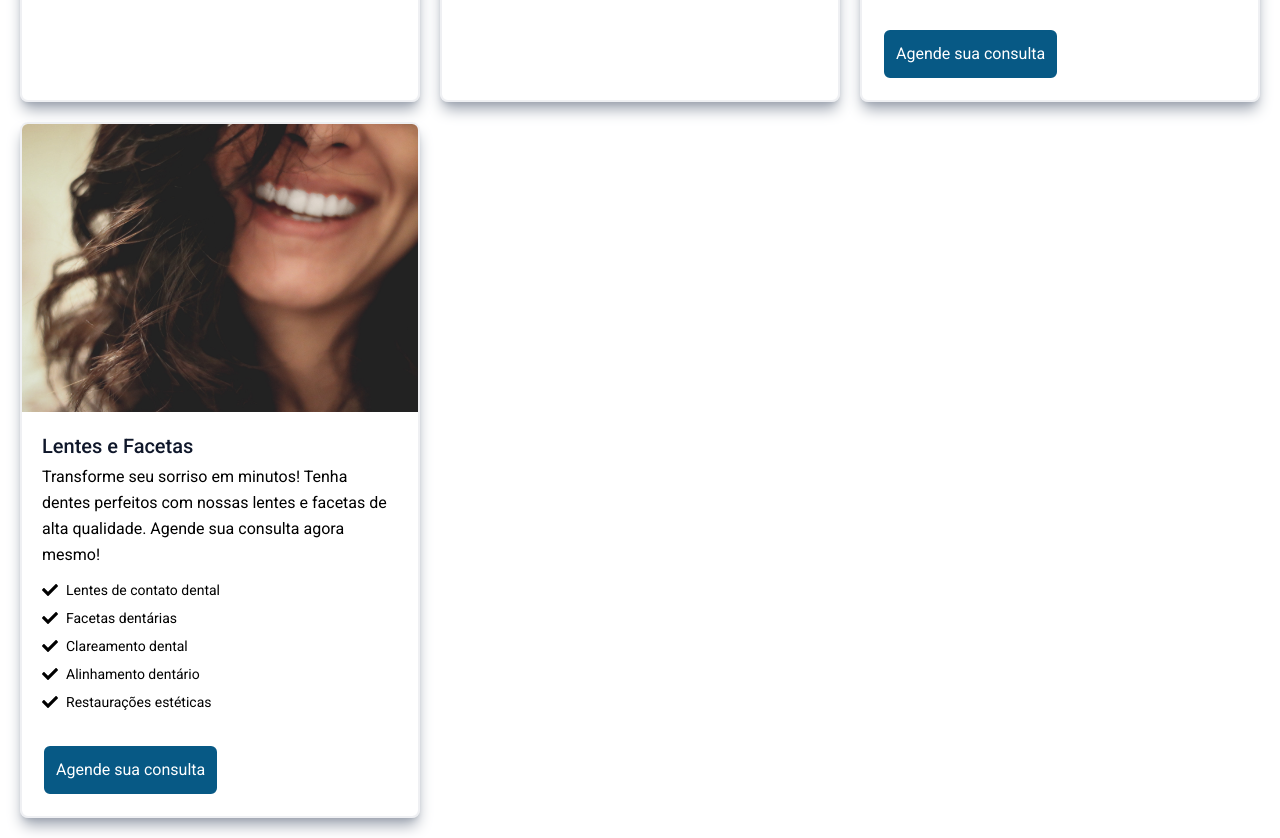
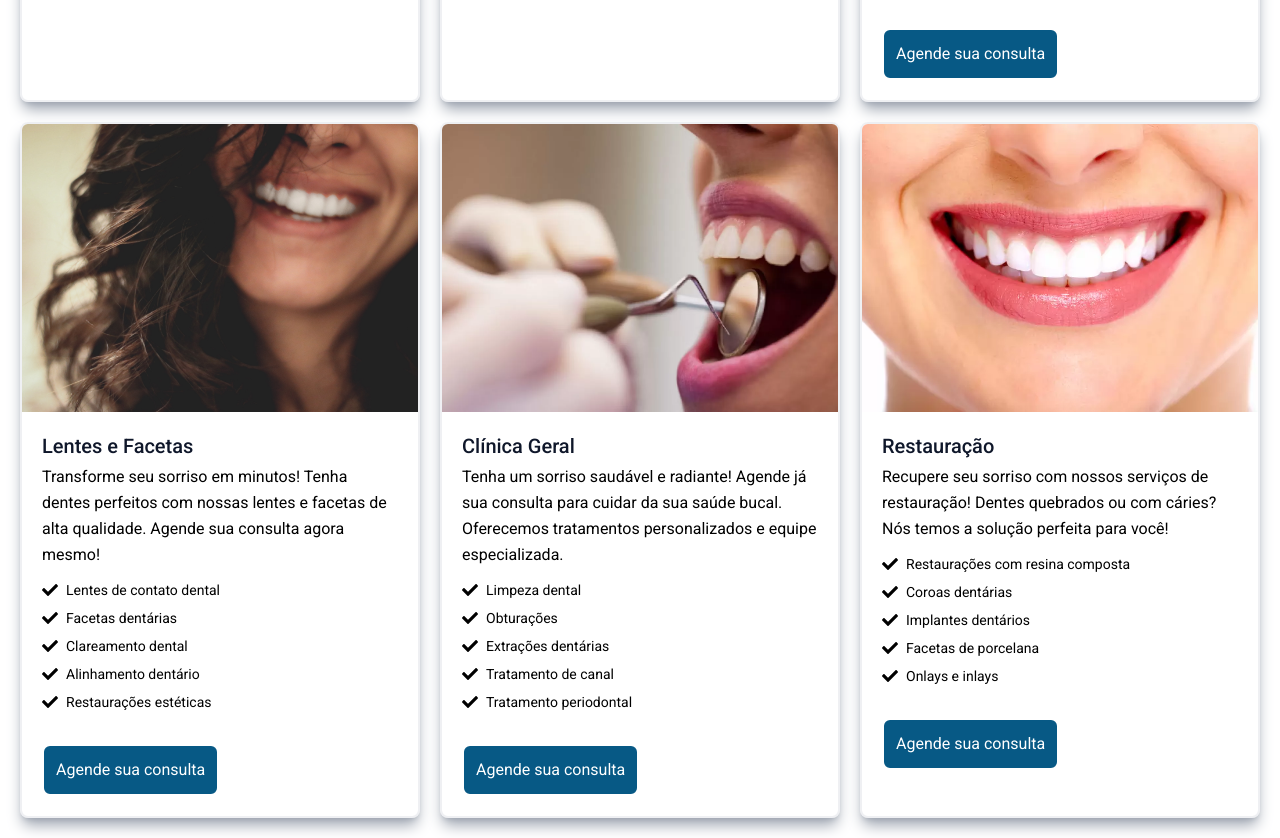
Before and after one commit to brunoprestesap/page-renata, a React (Vite) app: page / in a window 1280 px wide. Shown: the part 1642-2480 px from the top of the page. Built offline with nearby package versions, Linux system fonts and the light colour scheme.

Commit message:
Cards criados

```diff
--- a/src/components/Tratamentos.jsx
+++ b/src/components/Tratamentos.jsx
@@ -224,22 +224,100 @@ const Tratamentos = () => {
           </div>
         </div>
 
+        <div className="w-full">
+          <div className="h-full border-2 border-gray-200 border-opacity-60 rounded-lg overflow-hidden hover:bg-[#7D513A]/70 hover:text-white transition duration-300 ease-in shadow-lg shadow-gray-400">
+            <img
+              className="lg:h-72 md:h-48 w-full object-cover object-center"
+              src={clinica}
+              alt="Clínica Geral"
+            />
+
+            <div className="p-5">
+              <h2 className="text-xl font-medium text-slate-900 mb-1">
+                Clínica Geral
+              </h2>
+              <p className="leading-relaxed">
+                Tenha um sorriso saudável e radiante! Agende já sua consulta para cuidar da sua saúde bucal.
+                Oferecemos tratamentos personalizados e equipe especializada.
+              </p>
+              <div className="py-2">
+                <div className="flex items-center gap-2">
+                  <FaCheck />
+                  <p className="text-sm my-1">Limpeza dental</p>
+                </div>
+                <div className="flex items-center gap-2">
+                  <FaCheck />
+                  <p className="text-sm my-1">Obturações</p>
+                </div>
+                <div className="flex items-center gap-2">
+                  <FaCheck />
+                  <p className="text-sm my-1">Extrações dentárias</p>
+                </div>
+                <div className="flex items-center gap-2">
+                  <FaCheck />
+                  <p className="text-sm my-1">Tratamento de canal</p>
+                </div>
+                <div className="flex items-center gap-2">
+                  <FaCheck />
+                  <p className="text-sm my-1">Tratamento periodontal</p>
+                </div>
+              </div>
+            </div>
+            <div className="px-5 pb-5">
+              <button className="border-2 border-white bg-sky-800 p-3 rounded-lg">
+                <p className="text-white">Agende sua consulta</p>
+              </button>
+            </div>
+          </div>
+        </div>
+
+        <div className="w-full">
+          <div className="h-full border-2 border-gray-200 border-opacity-60 rounded-lg overflow-hidden hover:bg-[#7D513A]/70 hover:text-white transition duration-300 ease-in shadow-lg shadow-gray-400">
+            <img
+              className="lg:h-72 md:h-48 w-full object-cover object-center"
+              src={restauracao}
+              alt="Restauração"
+            />
+
+            <div className="p-5">
+              <h2 className="text-xl font-medium text-slate-900 mb-1">
+                Restauração
+              </h2>
+              <p className="leading-relaxed">
+                Recupere seu sorriso com nossos serviços de restauração! Dentes quebrados ou com cáries? Nós temos a solução perfeita para você!
+              </p>
+              <div className="py-2">
+                <div className="flex items-center gap-2">
+                  <FaCheck />
+                  <p className="text-sm my-1">Restaurações com resina composta</p>
+                </div>
+                <div className="flex items-center gap-2">
+                  <FaCheck />
+                  <p className="text-sm my-1">Coroas dentárias</p>
+                </div>
+                <div className="flex items-center gap-2">
+                  <FaCheck />
+                  <p className="text-sm my-1">Implantes dentários</p>
+                </div>
+                <div className="flex items-center gap-2">
+                  <FaCheck />
+                  <p className="text-sm my-1">Facetas de porcelana</p>
+                </div>
+                <div className="flex items-center gap-2">
+                  <FaCheck />
+                  <p className="text-sm my-1">Onlays e inlays</p>
+                </div>
+              </div>
+            </div>
+            <div className="px-5 pb-5">
+              <button className="border-2 border-white bg-sky-800 p-3 rounded-lg">
+                <p className="text-white">Agende sua consulta</p>
+              </button>
+            </div>
+          </div>
+        </div>
+
         {/*
-
-            <div className='flex flex-col items-center justify-center'>
-                <img
-                src={clinica}
-                alt='clinica geral'
-                className='object-cover w-full rounded-lg hover:translate-y-2 duration-500' />
-                <h2 className='text-center my-3 text-xl text-[#7D513A]'>Clínica Geral</h2>
-            </div>
-            <div className='flex flex-col items-center justify-center'>
-                <img
-                src={restauracao}
-                alt='restauração'
-                className='object-cover w-full rounded-lg hover:translate-y-2 duration-500' />
-                <h2 className='text-center my-3 text-xl text-[#7D513A]'>Restauração</h2>
-            </div>
             <div className='flex flex-col items-center justify-center'>
                 <img
                 src={bucomaxilo}
```
